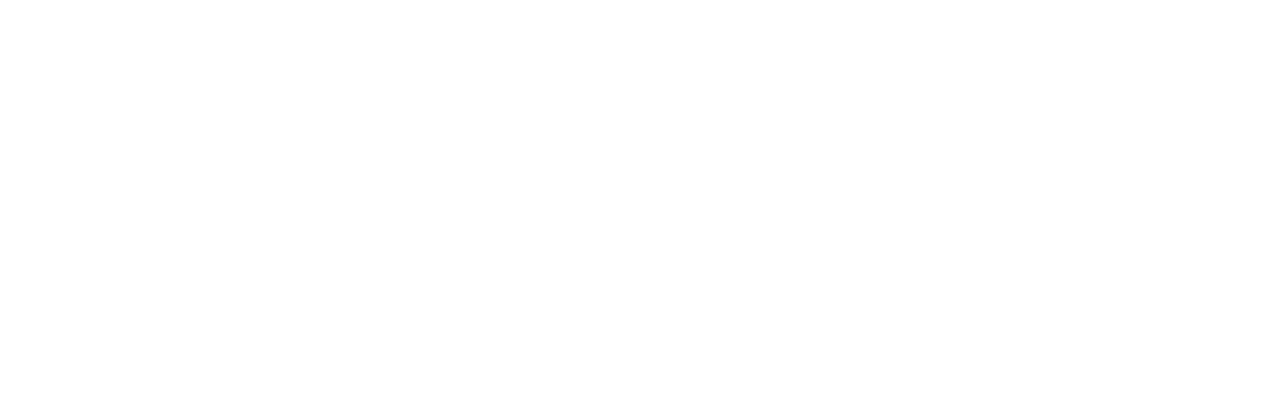
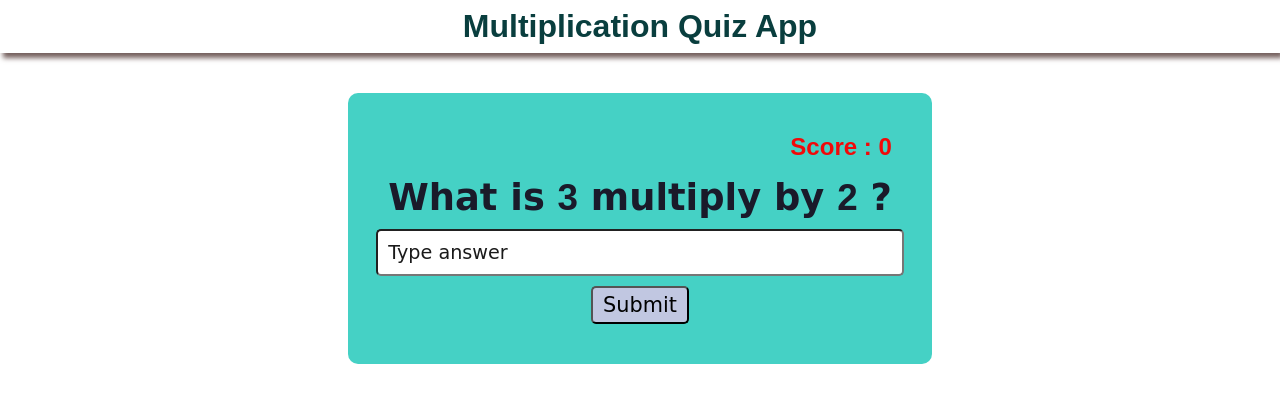
Before and after one commit to Kraven0112/sde01, a plain HTML site: page All-projects/multiplicationApp/index.html in a window 1280 px wide. Drawn offline with Linux system fonts and the light colour scheme.

Commit message:
add new component

```diff
--- a/All-projects/multiplicationApp/index.html
+++ b/All-projects/multiplicationApp/index.html
@@ -1,13 +1,34 @@
 <!DOCTYPE html>
 <html lang="en">
+
 <head>
     <meta charset="UTF-8">
     <meta name="viewport" content="width=device-width, initial-scale=1.0">
     <title>Multiplication_App</title>
     <link rel="stylesheet" href="style.css">
 </head>
+
 <body>
+    <h1 id="intro">Multiplication Quiz App</h1>
+
+    <div id="container">
+        <!-- score counter display -->
+        <p id="score">Score : 0</p>
+
+        <!-- question display -->
+        <h2 id="question">What is <span id="multiplicand">9</span> multiply by <span id="multiplier">2</span> ?</h2>
+
+        <!-- form -->
+        <form id="inputForm">
+            <input id="answer" type="text" autocomplete="off" placeholder="Type answer">
+
+            <p id="wrongMessage" class="hidden">Wrong Message !!</p>
+
+            <button id="submitBtn" type="submit">Submit</button>
+        </form>
+    </div>
 
     <script src="./script.js"></script>
 </body>
+
 </html>
--- a/All-projects/multiplicationApp/script.js
+++ b/All-projects/multiplicationApp/script.js
@@ -1,3 +1,48 @@
 document.addEventListener('DOMContentLoaded', function(){
+    const scoreDisplay = document.getElementById('score')
+    const multiplicandDisplay = document.getElementById('multiplicand')
+    const multiplierDisplay = document.getElementById('multiplier')
+    const answerInput = document.getElementById('answer')
+    const form = document.getElementById('inputForm')
+    const wrongMessage = document.getElementById('wrongMessage')
 
+    let score = 0
+    let multiplicand = generateMultiliplicand()
+    let multiplier = generateMultiplier()
+
+    displayAllitem()
+
+    form.addEventListener('submit', function(event){
+        event.preventDefault()
+
+        if(!answerInput) return;
+
+        const answerValue = parseInt(answerInput.value.trim())
+
+        if (answerValue === (multiplicand * multiplier) && answerValue !== ""){
+            score  = score + 1
+            scoreDisplay.textContent = `Score : ${score}`
+            wrongMessage.classList.add('hidden')
+            multiplicand = generateMultiliplicand()
+            multiplier = generateMultiplier()
+            displayAllitem()
+        }else{
+            wrongMessage.classList.remove('hidden')
+        }
+
+        answerInput.value = ""
+
+    })
+
+    function generateMultiliplicand(){
+        return Math.floor(Math.random() * 10)
+    }
+    function generateMultiplier(){
+        return Math.floor(Math.random() * 10)
+    }
+
+    function displayAllitem(){
+        multiplicandDisplay.textContent = multiplicand
+        multiplierDisplay.textContent = multiplier
+    }
 })
--- a/All-projects/multiplicationApp/style.css
+++ b/All-projects/multiplicationApp/style.css
@@ -3,3 +3,70 @@
     padding: 0;
     font-family: Arial, Helvetica, sans-serif;
 }
+
+#intro{
+    text-align: center;
+    padding: 8px;
+    box-shadow: 3px 5px 5px #75605e;
+    color: #093e3e;
+}
+
+#container{
+    justify-self: center;
+    margin-top: 40px;
+    background-color: #45d1c5;
+    padding: 40px;
+    border-radius: 10px;
+}
+#score{
+    font-size: 1.5rem;
+    justify-self: right;
+    font-weight: bold;
+    color: #f10909;
+}
+
+#question{
+    font-size: 2.3rem;
+    margin-top: 15px;
+    color: #1a1a2a;
+    text-align: center;
+    font-family: cursive;
+}
+
+#answer{
+    display: block;
+    width: 100%;
+    margin-top: 10px;
+    padding: 10px;
+    justify-self: center;
+    outline: none;
+    border-radius: 5px;
+    font-size: 1.2rem;
+    font-family: cursive;
+}
+
+#answer::placeholder{
+    color: #1a1a1a;
+}
+
+#submitBtn{
+    display: block;
+    justify-self: center;
+    margin-top: 10px;
+    padding: 5px 10px;
+    font-size: 1.3rem;
+    border-radius: 5px;
+    background-color: #c1c7e1;
+    font-family: cursive;
+}
+
+#wrongMessage{
+    text-align: center;
+    color: #f10909;
+    font-size: 1.1rem;
+    margin-top: 10px;
+}
+
+.hidden{
+    display: none;
+}
```
